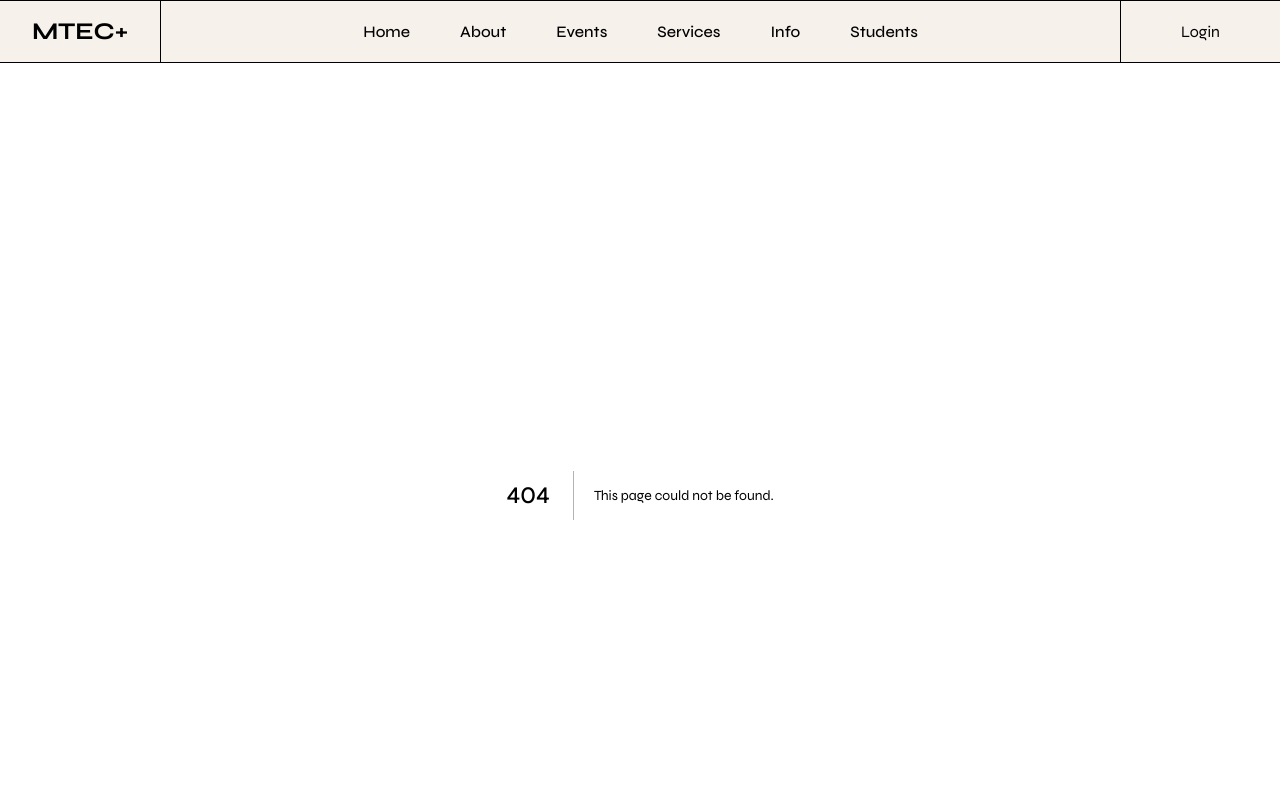
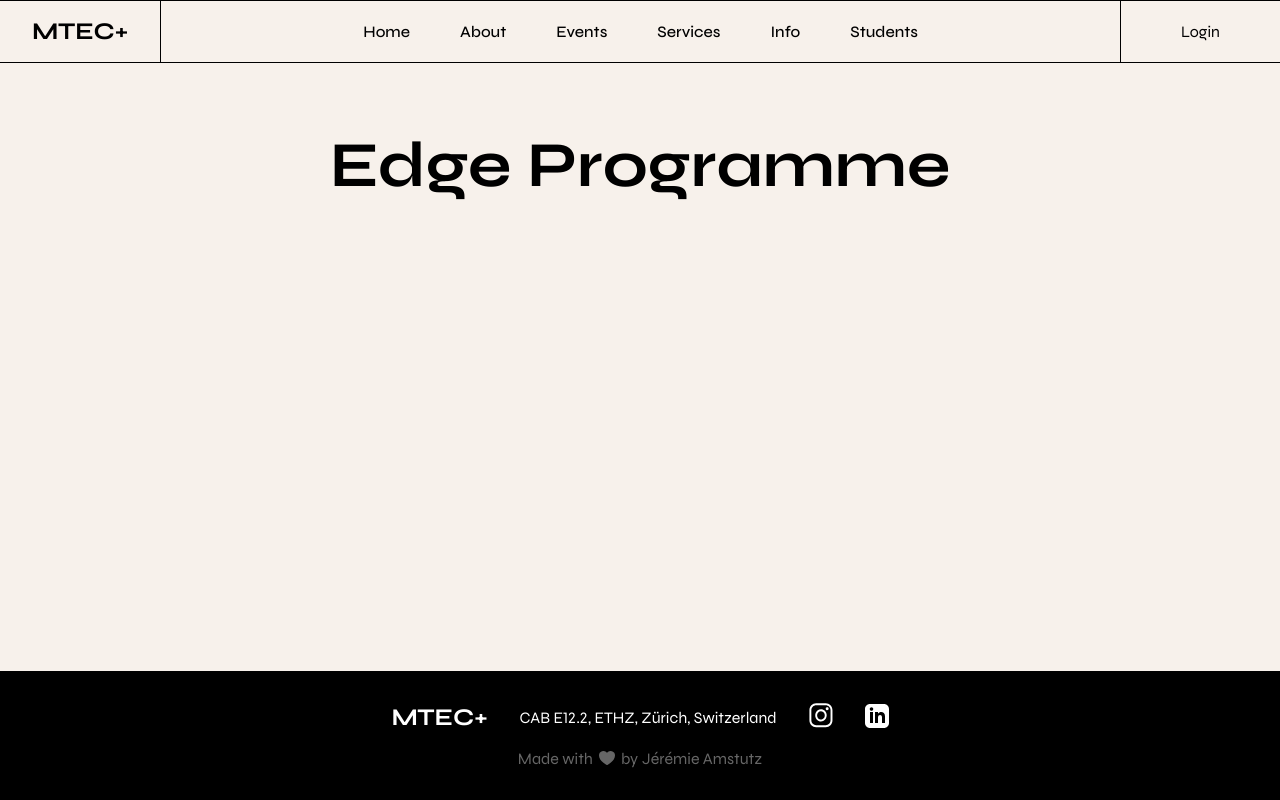
Before and after one commit to jeremieamstutz/mtecplus, a Next.js app: page /jobs/1 in a window 1280 px wide. Before the commit this address had no page. Shown: the top 800 px of the page. Built offline with nearby package versions, Linux system fonts and the light colour scheme.

Commit message:
add job board

```diff
--- a/components/elements/index.js
+++ b/components/elements/index.js
@@ -1,3 +1,4 @@
 export { Event } from './event'
 export { Member } from './member'
 export { Hero } from './hero'
+export { Job } from './job'
--- /dev/null
+++ b/components/elements/job/index.js
@@ -0,0 +1 @@
+export { Job } from './job'
--- /dev/null
+++ b/components/elements/job/job.js
@@ -0,0 +1,36 @@
+import Image from 'next/image'
+import Link from 'next/link'
+
+import s from './job.module.css'
+
+export function Job({ job }) {
+	const { title, company, location, description, website } = job
+
+	const match = website.match(/^(?:https?:)?(?:\/\/)?([^\/\?]+)/i)
+	const hostname = match && match[1]
+	const logo = `https://logo.clearbit.com/${hostname}?s=256`
+
+	return (
+		<Link
+			className={s.job}
+			href={website}
+			target="_blank"
+			rel="noreferrer noopener"
+		>
+			<Image
+				className={s.logo}
+				src={logo}
+				alt={company}
+				width={80}
+				height={80}
+			/>
+			<div className={s.content}>
+				<h3 className={s.title}>{title}</h3>
+				<div className={s.details}>
+					{company} · {location}
+				</div>
+				<p className={s.description}>{description}</p>
+			</div>
+		</Link>
+	)
+}
--- /dev/null
+++ b/components/elements/job/job.module.css
@@ -0,0 +1,43 @@
+.job {
+	padding: 0.5rem 0;
+	text-decoration: none;
+	display: flex;
+	flex-direction: column;
+	gap: 0.5rem;
+}
+
+.content {
+	flex: 1;
+	display: flex;
+	flex-direction: column;
+	gap: 0.25rem;
+}
+
+.title {
+	font-size: 1.25rem;
+}
+
+.description {
+}
+
+.logo {
+	display: block;
+	flex-shrink: 0;
+	width: 64px;
+	height: auto;
+	aspect-ratio: 1/1;
+	/* mix-blend-mode: multiply; */
+	border-radius: 0.5rem;
+}
+
+@media screen and (min-width: 640px) {
+	.job {
+		flex-direction: row;
+		align-items: flex-start;
+		gap: 1.5rem;
+	}
+
+	.logo {
+		width: 80px;
+	}
+}
--- /dev/null
+++ b/lib/constants/jobs.js
@@ -0,0 +1,45 @@
+export const DEFAULT_JOB = {
+	id: '',
+	company: '',
+	logo: '',
+	title: '',
+	type: '',
+	description: '',
+	location: '',
+	website: '',
+	created_at: '',
+	updated_at: '',
+	posted_at: '',
+	deleted_at: '',
+}
+
+export const jobs = [
+	{
+		id: '1',
+		company: 'PwC',
+		title: 'Edge Programme',
+		type: 'TRAINEE',
+		description:
+			'Provide transaction support in major mergers and acquisitions',
+		location: 'Zürich, Switzerland',
+		website:
+			'https://www.pwc.ch/en/careers-with-pwc/graduates/deals-graduate-programme.html',
+		created_at: '2023-01-08',
+		updated_at: '2023-01-08',
+		posted_at: '2023-01-08',
+		deleted_at: '',
+	},
+	{
+		id: '2',
+		company: 'Meta',
+		title: 'Computer Vision Engineer',
+		type: 'JOB',
+		description: 'Put the universe in the Metaverse',
+		location: 'Zürich, Switzerland',
+		website: 'https://www.metacareers.com/v2/jobs/1439267693078278/',
+		created_at: '2023-01-08',
+		updated_at: '2023-01-08',
+		posted_at: '2023-01-08',
+		deleted_at: '',
+	},
+]
--- /dev/null
+++ b/pages/jobs/[id].js
@@ -0,0 +1,19 @@
+import { Hero } from 'components/elements'
+
+import { jobs } from 'lib/constants/jobs'
+import { useRouter } from 'next/router'
+
+export default function Job() {
+	const router = useRouter()
+	const job = jobs.filter((job) => job.id === router.query.id)[0]
+
+	if (!job) return
+
+	const { title } = job
+
+	return (
+		<>
+			<Hero title={title} />
+		</>
+	)
+}
--- /dev/null
+++ b/pages/jobs/index.js
@@ -0,0 +1,52 @@
+import { useState } from 'react'
+import Head from 'next/head'
+import Image from 'next/image'
+import Link from 'next/link'
+
+import { jobs } from 'lib/constants/jobs'
+
+import { Hero, Job } from 'components/elements'
+import { Input } from 'components/ui'
+
+import s from 'styles/pages/jobs.module.css'
+
+export default function Jobs() {
+	const [query, setQuery] = useState('')
+
+	const filteredJobs = jobs.filter(
+		(job) =>
+			job.title.toLowerCase().indexOf(query.toLowerCase()) > -1 ||
+			job.company.toLowerCase().indexOf(query.toLowerCase()) > -1,
+	)
+	return (
+		<>
+			<Head>
+				<style>
+					{':root { --background-color: #ecd7d1 !important; }'}
+				</style>
+			</Head>
+			<Hero
+				title="Jobs"
+				subtitle={
+					<>
+						You would like to advertise a position on this board ?{' '}
+						<Link href="mailto:jobs@plus.mtec.ethz.ch">
+							Contact us
+						</Link>
+					</>
+				}
+			/>
+			<Input
+				type="search"
+				placeholder="Search..."
+				value={query}
+				onChange={(event) => setQuery(event.target.value)}
+			/>
+			<div className={s.jobs}>
+				{filteredJobs.map((job, idx) => (
+					<Job job={job} key={idx} />
+				))}
+			</div>
+		</>
+	)
+}
```
Also changed, not shown: styles/pages/jobs.module.css (added, +11 -0 lines).
